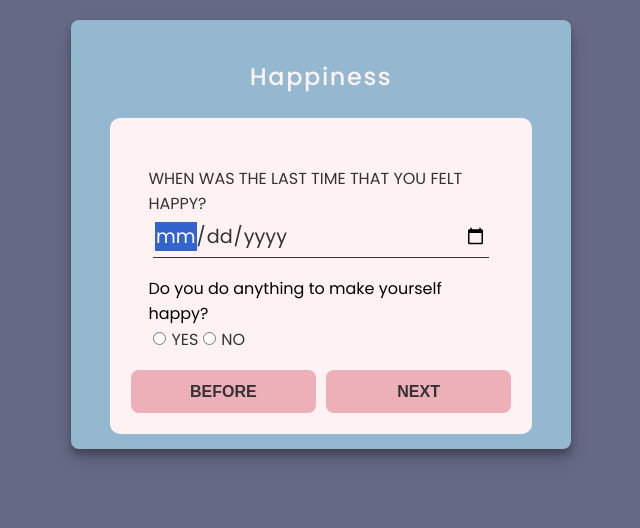
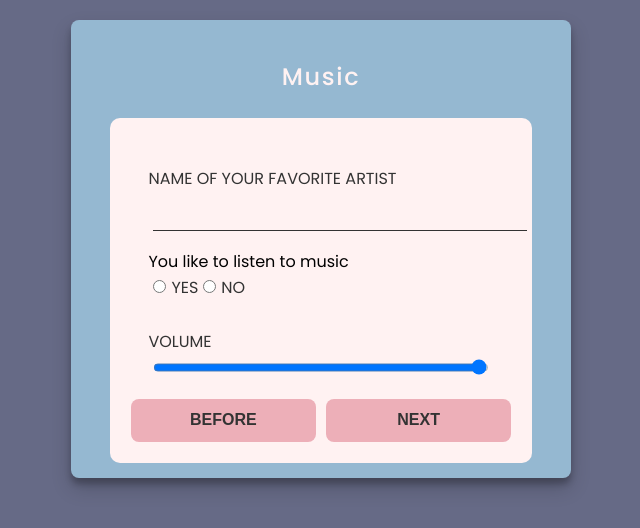
Before and after one commit to SofiaRubiano10/ProyectReactForms, a React (Vite) app: page / in a window 1280 px wide. Shown: the top 528 px of the page, without its empty margins (319-959 px from the left). Built offline with nearby package versions, Linux system fonts and the light colour scheme.

Commit message:
Creación y estilos del componente Music

```diff
--- a/src/App.jsx
+++ b/src/App.jsx
@@ -1,7 +1,8 @@
 // import PersonalData from "./components/PersonalData";
 // import Hobbys from "./components/Hobbys";
 // import Education from "./components/Education";
-import Happiness from "./components/Happiness";
+// import Happiness from "./components/Happiness";
+import Music from "./components/Music";
 
 function App() {
   return (
@@ -10,7 +11,8 @@ function App() {
         {/* <PersonalData /> */}
         {/* <Hobbys /> */}
         {/* <Education /> */}
-        <Happiness />
+        {/* <Happiness /> */}
+        <Music />
       </div>
     </>
   );
--- /dev/null
+++ b/src/components/Music.jsx
@@ -0,0 +1,36 @@
+const Music = () => {
+  return (
+    <main>
+      <h3>Music</h3>
+      <div className="card">
+        <form autoComplete="off">
+          <fieldset>
+            <label htmlFor="name">Name of your favorite artist</label>
+            <input type="text" id="name" autoFocus required />
+          </fieldset>
+          <fieldset>
+            <legend>You like to listen to music</legend>
+            <div className="card__radio">
+              <input type="radio" id="yesMusic" name="like" value="yesMusic" />
+              <label htmlFor="yesMusic">Yes</label>
+
+              <input type="radio" id="noMusic" name="like" value="noMusic" />
+              <label htmlFor="noMusic">No</label>
+            </div>
+          </fieldset>
+          <fieldset>
+            <label htmlFor="volume">Volume</label>
+            <input type="range" id="volume" name="volume" min="0" max="11" />
+          </fieldset>
+
+          <div className="card__buttons">
+            <button type="submit">Before</button>
+            <button type="submit">Next</button>
+          </div>
+        </form>
+      </div>
+    </main>
+  );
+};
+
+export default Music;
--- a/src/styles/components/_inputs.scss
+++ b/src/styles/components/_inputs.scss
@@ -6,6 +6,7 @@
   input[type="number"],
   input[type="radio"],
   input[type="date"],
+  input[type="range"],
   select {
     font-family: v.$font-family;
     font-size: 1.2rem;
```
